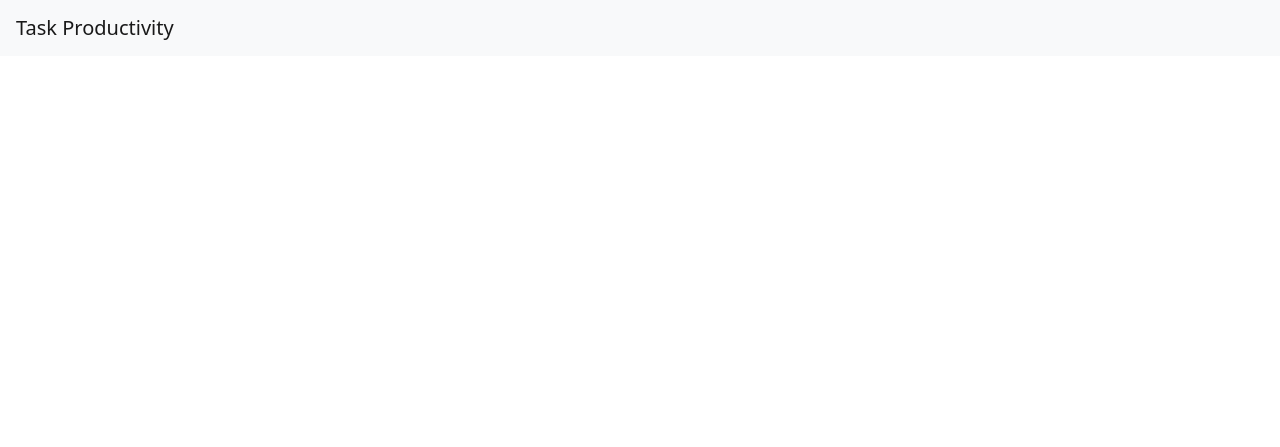
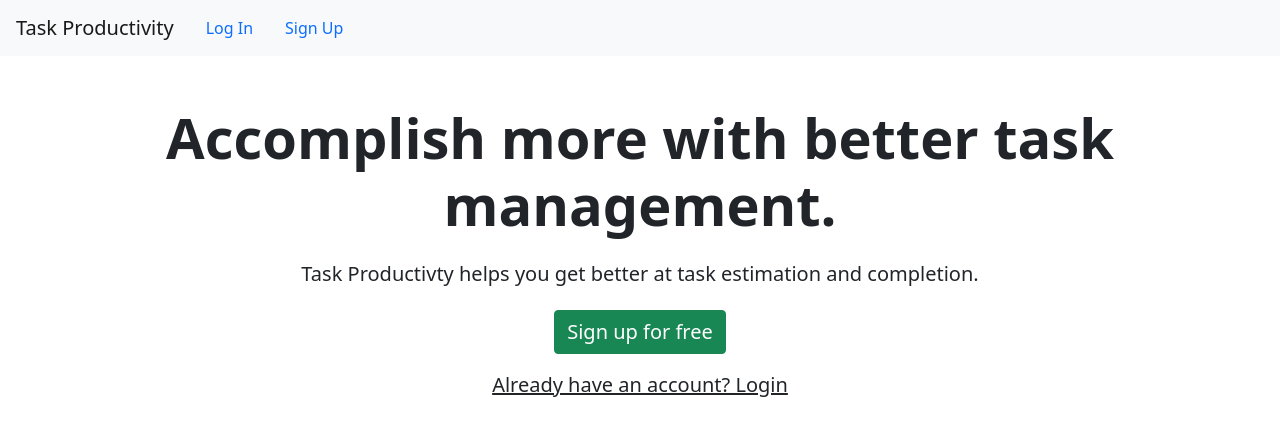
Before and after one commit to chuaweijie/task-productivity, a Django app: page / in a window 1280 px wide. Before the commit the part shown is almost empty. Shown: the top 447 px of the page. Run offline with Django 3.2, Linux system fonts and the light colour scheme.

Commit message:
Updated dev settings and coded html
1. Updated the settings.py to use dev settings. 2. Updatd the urls and views to include dummy view returns and etc so that templates will work. 3. Updated index.html and layout.html to have the rough call out to users in the home page. Note: Current problem is to align the login and signup link to the right hand side of the nav bar.

```diff
--- a/capstone/settings.py
+++ b/capstone/settings.py
@@ -121,6 +121,6 @@ STATIC_ROOT = PurePosixPath(BASE_DIR).joinpath('staticfiles')
 DEFAULT_AUTO_FIELD = 'django.db.models.BigAutoField'
 
 try:
-   from .local_settings import *
+   from .dev_settings import *
 except ImportError:
     raise Exception("A local_settings.py file is required to run this project")
--- a/taskproductivity/templates/taskproductivity/index.html
+++ b/taskproductivity/templates/taskproductivity/index.html
@@ -1,10 +1,16 @@
 {% extends "taskproductivity/layout.html" %}
 
 {% block body %}
-    {% if user.is_authenticated %}
-        <div id="div_new_post" name="div_new_post"></div>
-    {% endif %}
-    {{ block.super }}
+    <div class="container p-5 mb-4 text-center">
+        <h1 class="display-4 fw-bold">Accomplish more with better task management.</h1>
+        <h5 class="pt-3">Task Productivty helps you get better at task estimation and completion.</h5>
+        <div class="mt-4 mb-3">
+            <a href="{% url 'signup' %}" class="btn btn-success fs-5" role="button">Sign up for free</a>
+        </div>
+        <div>
+            <a href="{% url 'login' %}" class="link-dark fs-5" >Already have an account? Login</a>
+        </div>
+    </div>
 {% endblock %}
 
 {% block script %}
--- a/taskproductivity/templates/taskproductivity/layout.html
+++ b/taskproductivity/templates/taskproductivity/layout.html
@@ -4,25 +4,31 @@
 <html lang="en">
     <head>
         <title>{% block title %}Task Productivity{% endblock %}</title>
-        <link href="https://cdn.jsdelivr.net/npm/bootstrap@5.0.0-beta1/dist/css/bootstrap.min.css" rel="stylesheet" integrity="sha384-giJF6kkoqNQ00vy+HMDP7azOuL0xtbfIcaT9wjKHr8RbDVddVHyTfAAsrekwKmP1" crossorigin="anonymous">
-        <script src="https://cdn.jsdelivr.net/npm/bootstrap@5.0.0-beta1/dist/js/bootstrap.bundle.min.js" integrity="sha384-ygbV9kiqUc6oa4msXn9868pTtWMgiQaeYH7/t7LECLbyPA2x65Kgf80OJFdroafW" crossorigin="anonymous"></script>
+        <meta name="viewport" content="width=device-width, initial-scale=1">
+        <link href="https://cdn.jsdelivr.net/npm/bootstrap@5.0.1/dist/css/bootstrap.min.css" rel="stylesheet" integrity="sha384-+0n0xVW2eSR5OomGNYDnhzAbDsOXxcvSN1TPprVMTNDbiYZCxYbOOl7+AMvyTG2x" crossorigin="anonymous">
         <link rel="shortcut icon" type="image/png" href="{% static 'favicon.ico' %}"/>
         {% block script %}
         {% endblock %}
     </head>
     <body>
-
         <nav class="navbar navbar-expand-lg navbar-light bg-light px-3">
             <a class="navbar-brand" href="/">Task Productivity</a>
-            <div>
-              <ul class="navbar-nav mr-auto">
-              </ul>
-            </div>
-          </nav>
+                <div class="collapse navbar-collapse">
+                    <ul class="navbar-nav mr-auto">
+                        {% if user.is_authenticated %}
+                        {% else %}
+                        {% endif %}
+
+                    </ul>
+                    <a class="nav-link" href="{% url 'login' %}">Log In</a>
+                    <a class="nav-link" href="{% url 'signup' %}">Sign Up</a>
+                </div>
+        </nav>
 
         <div class="body px-3">
             {% block body %}
             {% endblock %}
         </div>
+        <script src="https://cdn.jsdelivr.net/npm/bootstrap@5.0.1/dist/js/bootstrap.bundle.min.js" integrity="sha384-gtEjrD/SeCtmISkJkNUaaKMoLD0//ElJ19smozuHV6z3Iehds+3Ulb9Bn9Plx0x4" crossorigin="anonymous"></script>
     </body>
 </html>
--- a/taskproductivity/urls.py
+++ b/taskproductivity/urls.py
@@ -2,5 +2,7 @@ from django.urls import path
 from . import views
 
 urlpatterns = [
-    path("", views.index, name="index")
+    path("", views.index, name="index"),
+    path("", views.login, name="login"),
+    path("", views.signup, name="signup"),
 ]
--- a/taskproductivity/views.py
+++ b/taskproductivity/views.py
@@ -3,3 +3,9 @@ from django.shortcuts import render
 # Create your views here.
 def index(request):
     return render(request, "taskproductivity/index.html")
+
+def login(request):
+    return render(request, "taskproductivity/index.html")
+
+def signup(request):
+    return render(request, "taskproductivity/index.html")
```
Also changed, not shown: taskproductivity/tests/test_homepage.py (+1 -1 lines).
